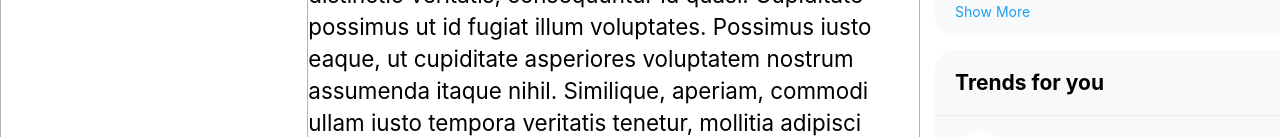
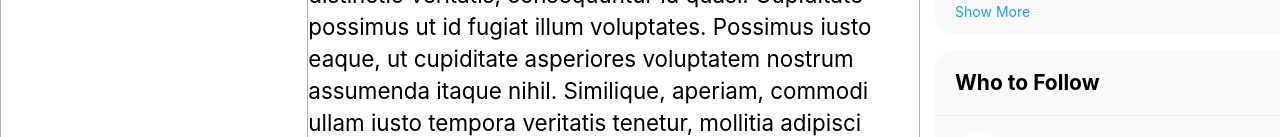
Before and after one commit to abhishekram404/twitter-clone, a React (Create React App) app: page / in a window 1280 px wide. Shown: the part 663-800 px from the top of the page. Built offline with nearby package versions, Linux system fonts and the light colour scheme.

Commit message:
Add Who to Follow component

```diff
--- a/src/components/sub-components/WhoToFollow.jsx
+++ b/src/components/sub-components/WhoToFollow.jsx
@@ -5,7 +5,7 @@ export default function WhoToFollow() {
   return (
     <div className="who-to-follow">
       <div className="top">
-        <h2>Trends for you</h2>
+        <h2>Who to Follow</h2>
       </div>
       <div className="suggestions">
         <Suggestion />
```
